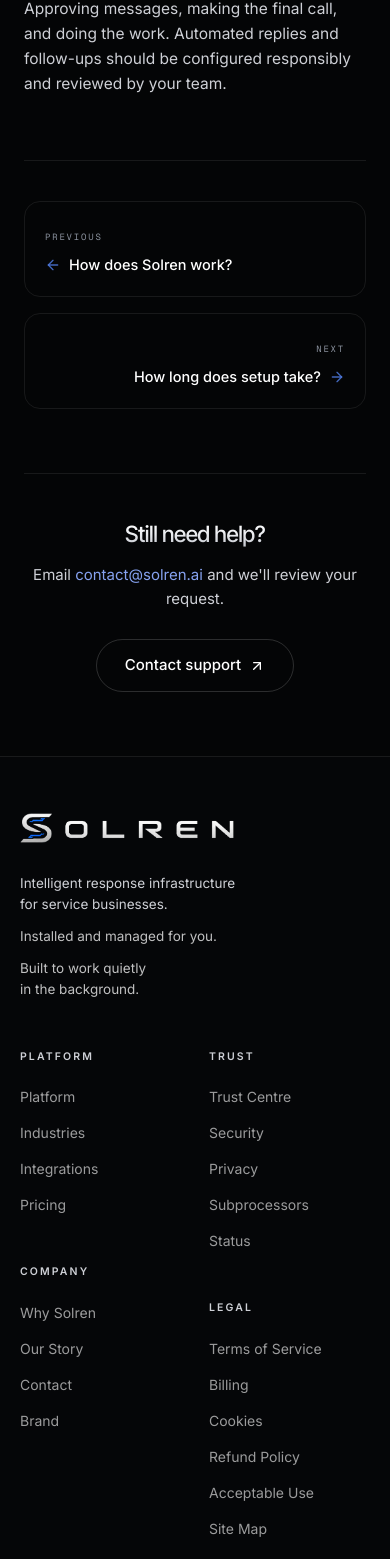
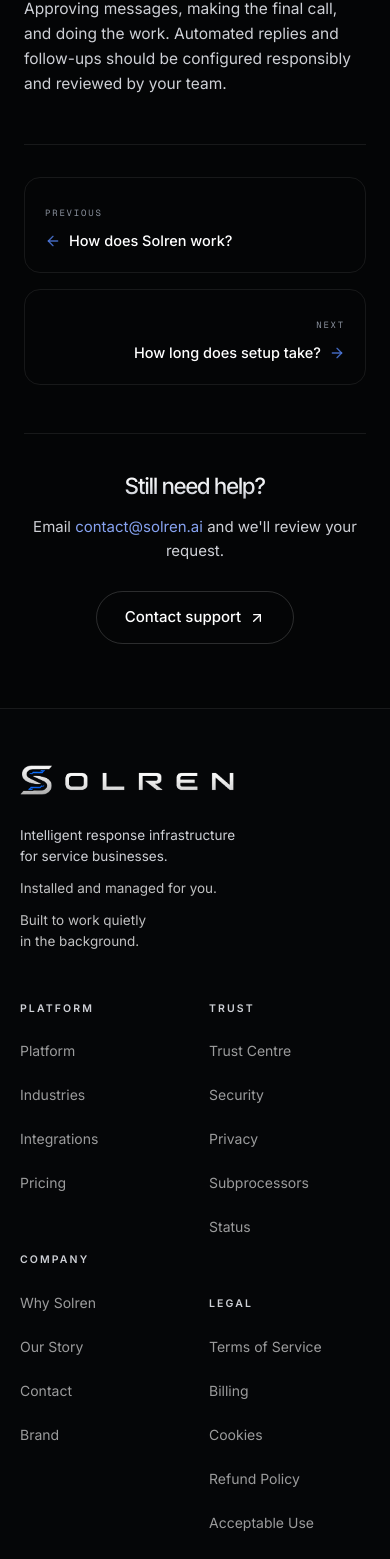
Before and after one commit to SolrenAI/solren-website, a Next.js app: page /help/what-solren-automates in a window 390 px wide. Shown: the part 875-2434 px from the top of the page. Built offline with nearby package versions, Linux system fonts and the light colour scheme.

Commit message:
Update website

```diff
--- a/app/about/page.tsx
+++ b/app/about/page.tsx
@@ -97,7 +97,7 @@
           </div>
 
           <Reveal>
-            <div className="mt-16 border-t border-[var(--hair)] pt-10">
+            <div className="mt-12 border-t border-[var(--hair)] pt-8 sm:mt-16 sm:pt-10">
               <p className="text-[16px] leading-[1.7] text-[var(--silver)]">
                 Want to see how Solren would work for your business?
               </p>
--- a/app/help/[slug]/page.tsx
+++ b/app/help/[slug]/page.tsx
@@ -106,7 +106,7 @@
           )}
 
           {/* previous / next */}
-          <div className="mt-16 grid grid-cols-1 gap-4 border-t border-[var(--hair)] pt-10 sm:grid-cols-2">
+          <div className="mt-12 grid grid-cols-1 gap-4 border-t border-[var(--hair)] pt-8 sm:mt-16 sm:grid-cols-2 sm:pt-10">
             {prev ? (
               <Link
                 href={`/help/${prev.slug}`}
@@ -137,7 +137,7 @@
 
           {/* still need help — quiet support close */}
           <Reveal>
-            <div className="mt-16 border-t border-[var(--hair)] pt-12 text-center">
+            <div className="mt-12 border-t border-[var(--hair)] pt-10 text-center sm:mt-16 sm:pt-12">
               <h2 className="text-[clamp(1.4rem,2.6vw,1.8rem)] font-medium leading-[1.1] tracking-[-0.02em] ps-silver">
                 Still need help?
               </h2>
--- a/app/help/page.tsx
+++ b/app/help/page.tsx
@@ -21,13 +21,13 @@
         sub="Find answers about setup, billing, integrations and support."
       />
 
-      <section className="pt-14 pb-20 sm:pt-16 sm:pb-24">
+      <section className="pb-16 pt-12 sm:pb-24 sm:pt-16">
         <div className="mx-auto max-w-[1080px] px-6">
           <HelpIndex categories={helpCategories} articles={helpArticles} />
 
           {/* Still need help — quiet support close, above the footer */}
           <Reveal>
-            <div className="mt-16 border-t border-[var(--hair)] pt-14 text-center">
+            <div className="mt-12 border-t border-[var(--hair)] pt-10 text-center sm:mt-16 sm:pt-14">
               <h2 className="text-[clamp(1.5rem,3vw,2rem)] font-medium leading-[1.1] tracking-[-0.02em] ps-silver">
                 Still need help?
               </h2>
--- a/app/security/page.tsx
+++ b/app/security/page.tsx
@@ -146,7 +146,7 @@
       <section className="pb-24 sm:pb-28">
         <div className="mx-auto max-w-[1080px] px-6">
           <Reveal>
-            <div className="mt-16 border-t border-white/[0.05] pt-14 text-center sm:mt-20 sm:pt-16">
+            <div className="mt-12 border-t border-white/[0.05] pt-10 text-center sm:mt-20 sm:pt-16">
               <h2 className="text-[clamp(1.6rem,3vw,2.1rem)] font-medium leading-[1.1] tracking-[-0.02em] ps-silver">
                 Report a vulnerability.
               </h2>
--- a/app/status/page.tsx
+++ b/app/status/page.tsx
@@ -126,7 +126,7 @@
 
           {/* Recent history — calm record, no fake timeline when there are none */}
           <Reveal>
-            <div className="mt-16 border-t border-[var(--hair)] pt-12">
+            <div className="mt-12 border-t border-[var(--hair)] pt-10 sm:mt-16 sm:pt-12">
               <h2 className="text-[19px] font-medium tracking-tight text-white">
                 Recent history
               </h2>
--- a/app/trust/page.tsx
+++ b/app/trust/page.tsx
@@ -82,7 +82,7 @@
 
           {/* Built for reliability: customer-friendly, calm, plain English */}
           <Reveal>
-            <div className="mt-16 border-t border-[var(--hair)] pt-14">
+            <div className="mt-12 border-t border-[var(--hair)] pt-10 sm:mt-16 sm:pt-14">
               <span className="ps-label ps-label-legible">Reliability</span>
               <h2 className="mt-5 max-w-xl text-[clamp(1.6rem,3.2vw,2.2rem)] font-medium leading-[1.1] tracking-[-0.02em] ps-silver">
                 Designed to keep work moving.
--- a/components/public-site/footer.tsx
+++ b/components/public-site/footer.tsx
@@ -82,7 +82,7 @@
 
 function FooterLinkItem({ link }: { link: FooterLink }) {
   const cls =
-    "text-[14px] text-white/60 transition-colors duration-200 hover:text-[var(--spark)]"
+    "inline-flex min-h-11 items-center text-[14px] text-white/60 transition-colors duration-200 hover:text-[var(--spark)] lg:min-h-0"
   return link.href ? (
     <Link href={link.href} className={cls}>
       {link.label}
@@ -116,7 +116,7 @@
           ))}
         </div>
       ) : (
-        <ul className="mt-5 space-y-3">
+        <ul className="mt-3 space-y-0 lg:mt-5 lg:space-y-3">
           {block.links!.map((l) => (
             <li key={l.label}>
               <FooterLinkItem link={l} />
--- a/components/public-site/nav.tsx
+++ b/components/public-site/nav.tsx
@@ -243,7 +243,7 @@
                         key={c.href}
                         href={c.href}
                         onClick={() => setOpen(false)}
-                        className={`flex min-h-10 items-center gap-1.5 py-2 text-[14px] ${
+                        className={`flex min-h-11 items-center gap-1.5 py-2 text-[14px] ${
                           c.all ? "text-white" : "text-[#6f6f6f]"
                         }`}
                       >
--- a/components/public-site/theme-toggle.tsx
+++ b/components/public-site/theme-toggle.tsx
@@ -41,7 +41,7 @@
       type="button"
       onClick={toggle}
       aria-label={theme === "dark" ? "Switch to light mode" : "Switch to dark mode"}
-      className="group fixed bottom-3 left-3 z-40 inline-flex h-11 w-11 items-center justify-center rounded-full border border-[var(--hair-strong)] bg-[var(--card)] text-[var(--silver)] opacity-75 shadow-[0_2px_10px_-4px_rgba(0,0,0,0.4)] backdrop-blur-sm transition-all duration-300 hover:opacity-100 hover:text-[var(--white)] focus-visible:opacity-100 focus-visible:outline-none focus-visible:ring-2 focus-visible:ring-[#537FEA]/50 sm:bottom-4 sm:left-4 sm:h-9 sm:w-9 sm:opacity-65"
+      className="group fixed bottom-3 left-3 z-40 inline-flex h-11 w-11 items-center justify-center rounded-full border border-[var(--hair-strong)] bg-[var(--card)] text-[var(--silver)] opacity-75 shadow-[0_2px_10px_-4px_rgba(0,0,0,0.4)] backdrop-blur-sm transition-all duration-300 hover:opacity-100 hover:text-[var(--white)] focus-visible:opacity-100 focus-visible:outline-none focus-visible:ring-2 focus-visible:ring-[#537FEA]/50 sm:bottom-4 sm:left-4 lg:h-9 lg:w-9 lg:opacity-65"
     >
       {/* In dark mode show the sun (switch to light); in light mode show the moon */}
       {theme === "dark" ? (
```
